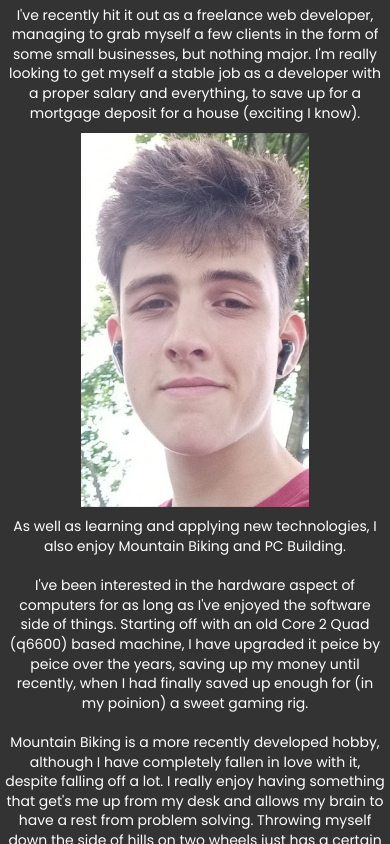
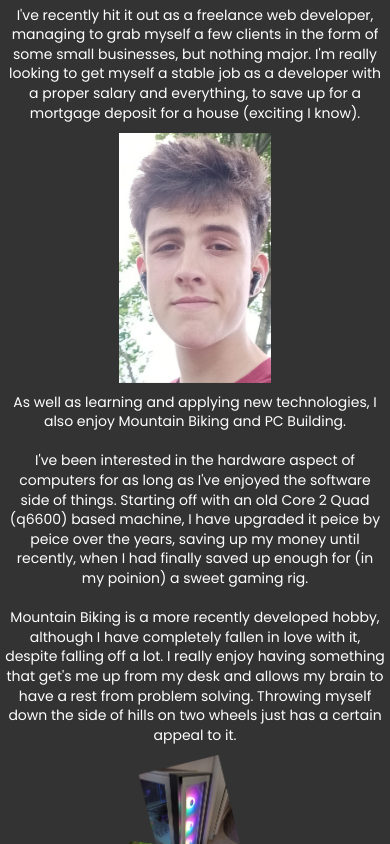
Before and after one commit to f-llewellyn/dev-portfolio, a React (Create React App) app: page / in a window 390 px wide. Shown: the part 2940-3784 px from the top of the page. Built offline with nearby package versions, Linux system fonts and the light colour scheme.

Commit message:
Added better visual scalability

```diff
--- a/src/App.css
+++ b/src/App.css
@@ -370,14 +370,12 @@ p {
 }
 
 @media (max-width: 1500px) {
-	.nav {
-		padding: 20px 0;
-		display: flex;
-		justify-content: center;
+	.container {
+		padding: 0 100px;
 	}
 
-	p {
-		font-size: inherit;
+	.hero {
+		left: -100px;
 	}
 
 	.title {
@@ -388,20 +386,6 @@ p {
 		font-size: 20px;
 	}
 
-	.nav__btn {
-		display: none;
-	}
-
-	.hero {
-		padding: 0;
-		inset: 0;
-		left: -4px;
-		width: 103%;
-		display: flex;
-		flex-direction: column;
-		align-items: center;
-	}
-
 	.hero__title {
 		font-size: 50px;
 		margin-bottom: 10px;
@@ -410,10 +394,6 @@ p {
 	.hero__sub {
 		font-size: 18px;
 		margin: 0;
-	}
-
-	.container {
-		padding: 0 5px;
 	}
 
 	.content-container {
@@ -452,7 +432,6 @@ p {
 	.project__tech {
 		max-width: 100%;
 		margin: 0 auto;
-		font-size: 12px;
 	}
 
 	.project__links {
@@ -469,14 +448,13 @@ p {
 	}
 
 	.about__container img {
-		width: 60%;
+		width: 40%;
 		margin: 10px auto;
 	}
 
 	.about__text {
 		max-width: 100%;
 		text-align: center;
-		font-size: 14px;
 	}
 
 	.contact__text {
@@ -486,8 +464,46 @@ p {
 	.contact__inputs {
 		flex-direction: column;
 	}
+}
+
+@media (max-width: 700px) {
+	.container {
+		padding: 0 5px;
+	}
+
+	.project__tech {
+		font-size: 12px;
+	}
+
+	.hero {
+		padding: 0;
+		inset: 0;
+		left: -4px;
+		width: 103%;
+		display: flex;
+		flex-direction: column;
+		align-items: center;
+	}
+
+	.nav {
+		padding: 20px 0;
+		display: flex;
+		justify-content: center;
+	}
+
+	p {
+		font-size: inherit;
+	}
+
+	.nav__btn {
+		display: none;
+	}
 
 	.socials {
 		position: absolute;
 	}
+
+	.about__text {
+		font-size: 14px;
+	}
 }
```
